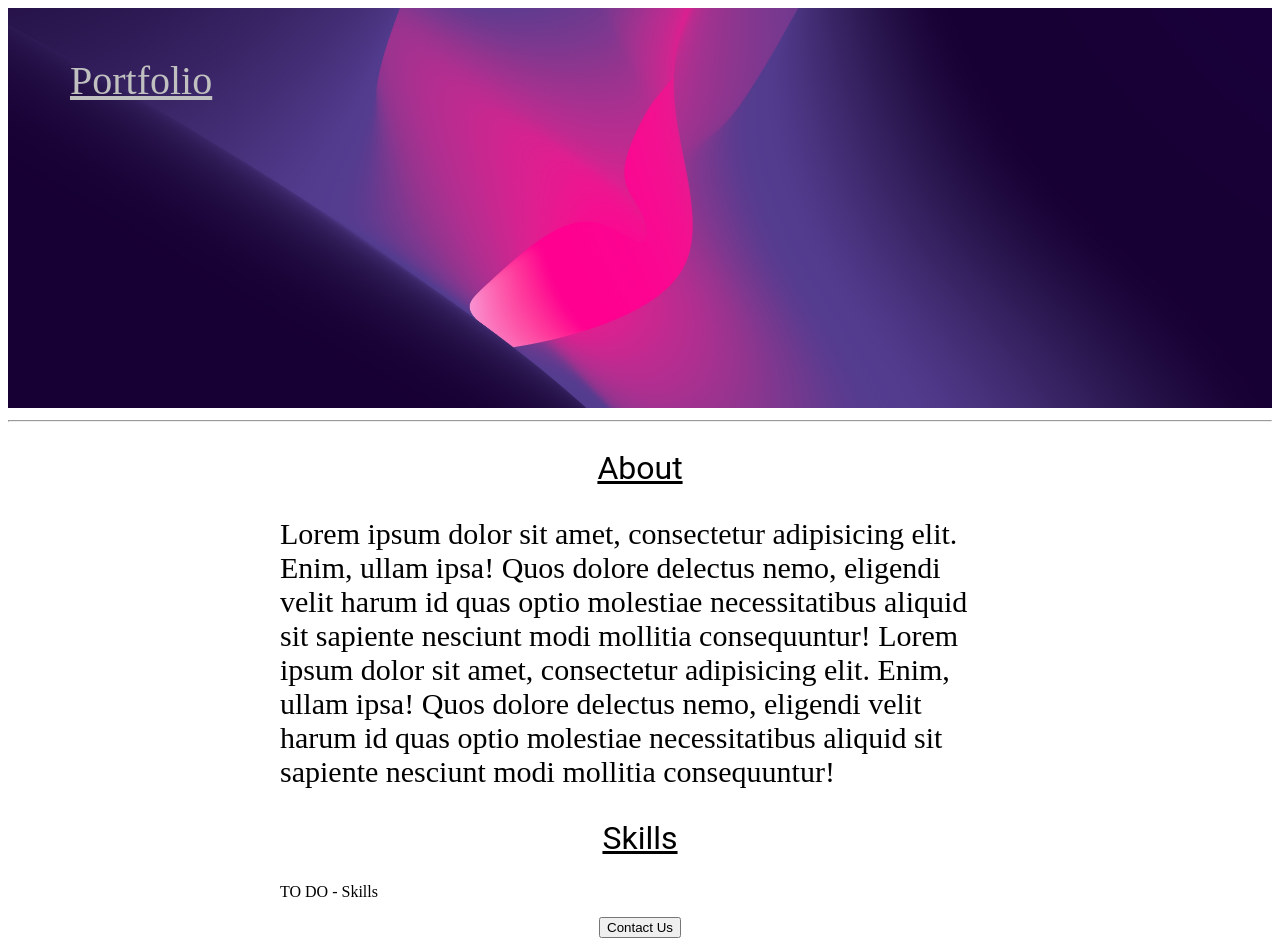
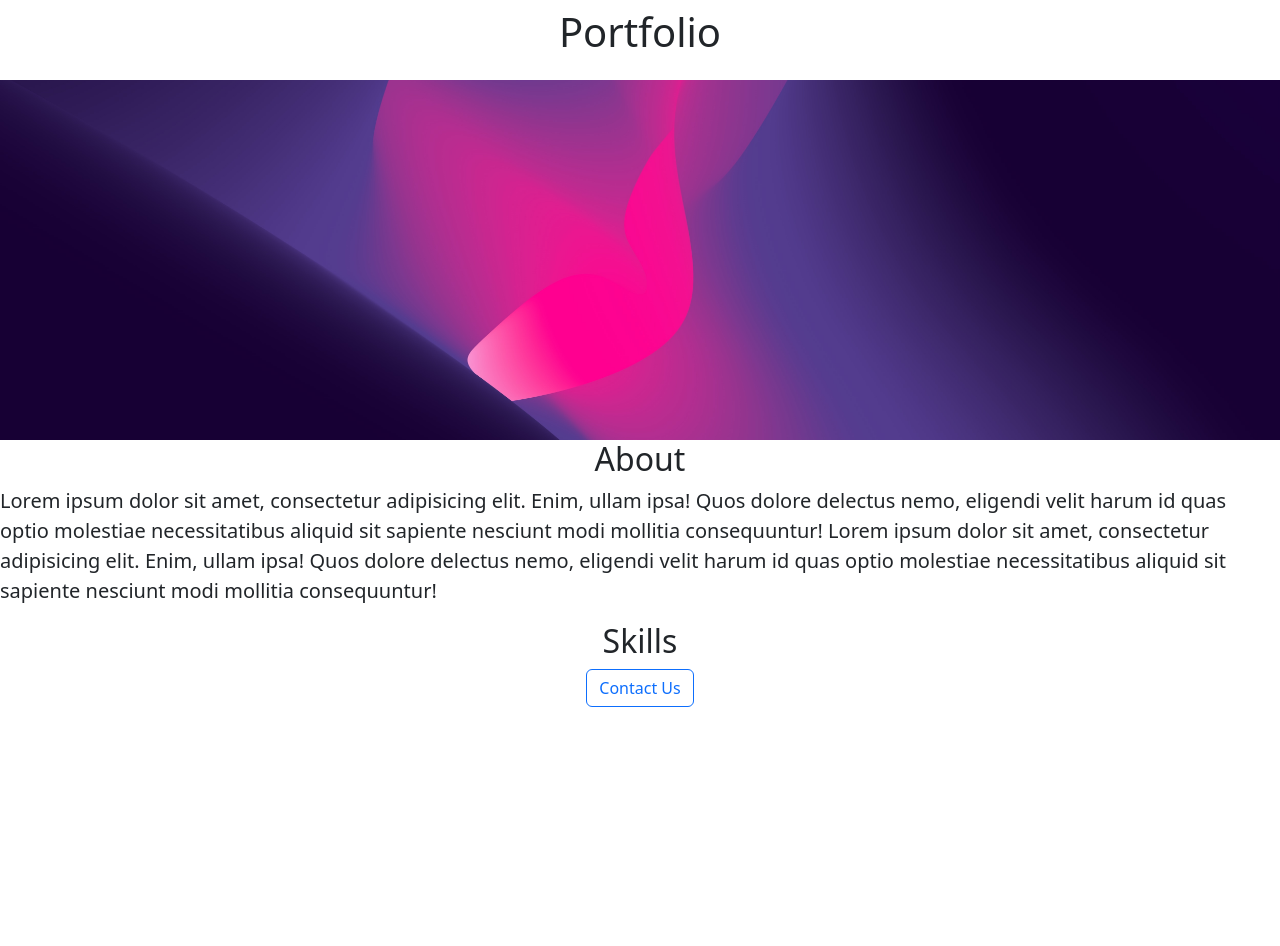
Before and after one commit to singhrupanjay/flask_FCC_WebApp, a Flask app: page / in a window 1280 px wide. After the commit the page ends 707 px from the top, so only its background shows below. Run offline with Flask 3, Linux system fonts and the light colour scheme.

Commit message:
Added Bootstrap

```diff
--- a/templates/home.html
+++ b/templates/home.html
@@ -3,80 +3,60 @@
   <head>
     <title>Flask website</title>
     <!-- css is present in head -->
+
+    <meta charset="utf-8">
+    <meta name="viewport" content="width=device-width, initial-scale=1">
+    <link href="https://cdn.jsdelivr.net/npm/bootstrap@5.3.2/dist/css/bootstrap.min.css" rel="stylesheet" integrity="sha384-         T3c6CoIi6uLrA9TneNEoa7RxnatzjcDSCmG1MXxSR1GAsXEV/Dwwykc2MPK8M2HN" crossorigin="anonymous">
+
     <style>
+      #banner
+      {
+        height:360px;
+        width:100%;
+        object-fit:cover;
+      }
+    </style>
 
-      .container{
-        position:relative;
-        max-width:720px;
-        margin:0 auto 0 auto;
-      }
-
-      h1{
-        <link rel="preconnect" href="https://fonts.googleapis.com">
-        <link rel="preconnect" href="https://fonts.gstatic.com" crossorigin>
-        <link href="https://fonts.googleapis.com/css2?
-        family=Roboto:ital,wght@1,100&display=swap" rel="stylesheet">
-        font-family: 'Roboto', sans-serif;
-        text-align:center;
-        font-size:40px;
-        position:absolute;
-        top:30px;
-        left:70px;
-        color:rgb(192,192,192);
-        text-decoration:underline;
-        font-weight:normal;
-      }
-
-      #banner{
-        width: 100%;
-        height: 400px;
-        object-fit: cover;
-      }
-
-      h2{
-        text-decoration:underline;
-        font-family: "Roboto";
-        font-size:32px;
-        text-align:center;
-        font-weight:normal;
-      }
-
-
-    </style>
     <!-- JS is present in head -->
 
   </head>
   <body>
 
-
-      <h1>Portfolio</h1>
-      <img id="banner" src="https://flaskfccjoivia.manthansrivasta.repl.co/static/banner.jpg" alt="banner">
-      <hr>
-
-    <div class="container">
-      <h2>About</h2>
+      <h1 class="text-center mt-2 mb-4">Portfolio</h1>
+      <img class="img-fluid" id="banner" src="https://flaskfccjoivia.manthansrivasta.repl.co/static/banner.jpg" alt="banner">
 
 
-      <b style="font-size:30px; font-weight:normal;">
-        <p>
+    <!--ABOUT-->
+      <h2 class="text-center">About</h2>
+
+        <p class="lead">
           Lorem ipsum dolor sit amet, consectetur adipisicing elit. Enim, ullam ipsa! Quos dolore delectus nemo,
-         eligendi velit harum id quas optio molestiae necessitatibus aliquid sit sapiente nesciunt modi mollitia
-        consequuntur!
+          eligendi velit harum id quas optio molestiae necessitatibus aliquid sit sapiente nesciunt modi mollitia
+          consequuntur!
 
-        Lorem ipsum dolor sit amet, consectetur adipisicing elit. Enim, ullam ipsa! Quos dolore delectus nemo,
-         eligendi velit harum id quas optio molestiae necessitatibus aliquid sit sapiente nesciunt modi mollitia
-        consequuntur!
+          Lorem ipsum dolor sit amet, consectetur adipisicing elit. Enim, ullam ipsa! Quos dolore delectus nemo,
+          eligendi velit harum id quas optio molestiae necessitatibus aliquid sit sapiente nesciunt modi mollitia
+          consequuntur!
         </p>
-      </b>
+    <!--ABOUT-->
 
-      <h2>Skills</h2>
-      <p>TO DO - Skills</p>
+
+    <!--SKILLS-->
+    <h2 class="text-center">Skills</h2>
+
+    <!--Bootstrap-->
+
+
+    <!--Bootstrap-->
+
+    <!--SKILLS-->
 
       <div style="text-align:center;">
-        <button>Contact Us</button>
+        <button class="btn btn-outline-primary">Contact Us</button>
       </div>
 
-    </div>
+    <script src="https://cdn.jsdelivr.net/npm/bootstrap@5.3.2/dist/js/bootstrap.bundle.min.js" integrity="sha384-C6RzsynM9kWDrMNeT87bh95OGNyZPhcTNXj1NW7RuBCsyN/o0jlpcV8Qyq46cDfL" crossorigin="anonymous"></script>
+
 
   </body>
 </html>
```
